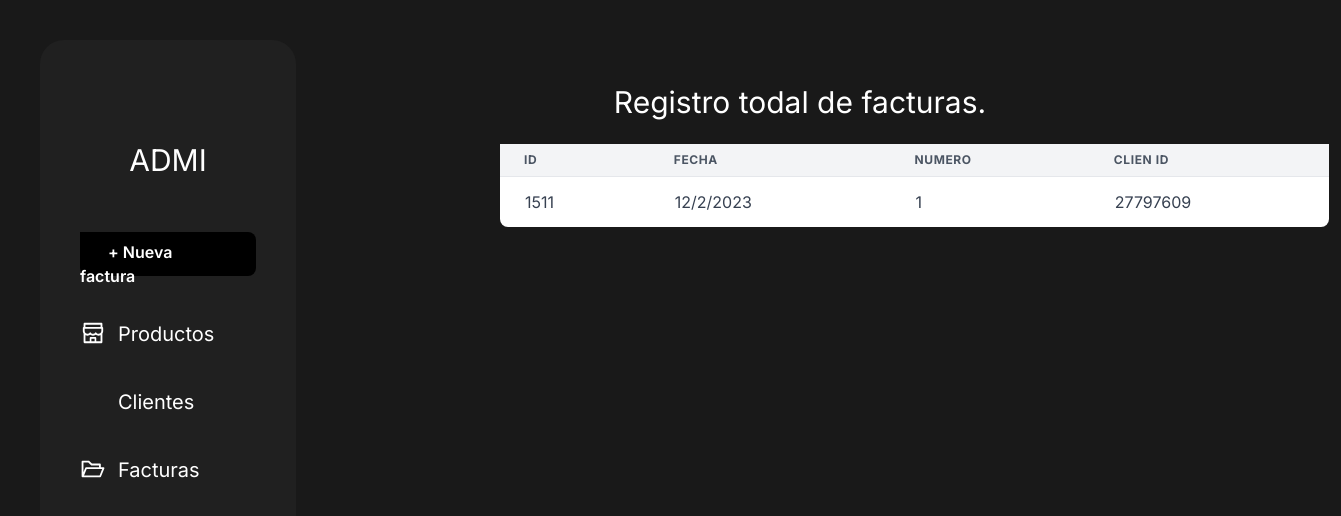
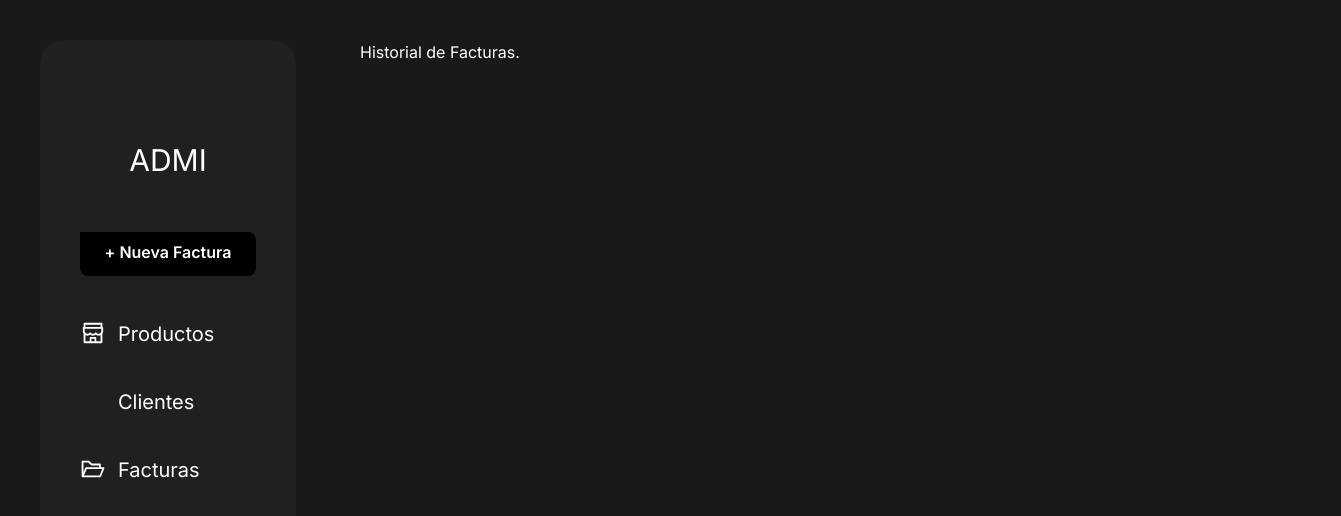
Before and after one commit to Tghoz/Project_Uni, a Next.js app in the folder my_system/: page /facturas in a window 1280 px wide. Shown: the top 516 px of the page, 1341 px wide, since content can reach past the window. Built offline with nearby package versions, Linux system fonts and the light colour scheme; some icons are missing.

Commit message:
lsita de productos y coneccion a una api

```diff
--- a/my_system/src/app/(grup)/crear-factura/page.jsx
+++ b/my_system/src/app/(grup)/crear-factura/page.jsx
@@ -116,7 +116,19 @@ function Facturas() {
         </form>
       </div>
 
-      <div className="py-6 md:py-0 md:px-6"></div>
+      <div className="py-6 md:py-0 md:px-6">
+        <ul>
+          <li>
+            ola
+          </li>
+        </ul>
+
+
+
+
+
+
+      </div>
     </div>
   );
 }
--- a/my_system/src/app/(grup)/facturas/page.jsx
+++ b/my_system/src/app/(grup)/facturas/page.jsx
@@ -1,61 +1,5 @@
 import React from "react";
 
-
 export default function page() {
-  return (
-    <div className="flex  mt-11">
-      <div className="flex w-full  justify-center  ">
-        <h1 className="text-3xl text-center">
-         Registro todal de facturas.
-        </h1>
-      </div>
-
-      <div className=" absolute ml-32  top-36  w-8/12  ">
-        <div className="mx-3 flex ">
-          <table className="border-collapse table-auto w-full   whitespace-no-wrap bg-white table-striped relative  rounded-lg">
-            <thead>
-              <tr className="text-left rounded-lg  ">
-                <th className="bg-gray-100 sticky top-0 border-b border-gray-200 px-6 py-2 text-gray-600 font-bold tracking-wider uppercase text-xs ">
-                  ID
-                </th>
-                <th className="bg-gray-100 sticky top-0 border-b border-gray-200 px-6 py-2 text-gray-600 font-bold tracking-wider uppercase text-xs ">
-                  Fecha
-                </th>
-                <th className="bg-gray-100 sticky top-0 border-b border-gray-200 px-6 py-2 text-gray-600 font-bold tracking-wider uppercase text-xs ">
-                  Numero
-                </th>
-                <th className="bg-gray-100 sticky top-0 border-b border-gray-200 px-6 py-2 text-gray-600 font-bold tracking-wider uppercase text-xs ">
-                  clien id
-                </th>
-              </tr>
-            </thead>
-            <tbody>
-              <tr>
-                <td className="border-dashed border-t border-gray-200 userId">
-                  <span className="text-gray-700 px-6 py-3 flex items-center">
-                    1511
-                  </span>
-                </td>
-                <td className="border-dashed border-t border-gray-200 firstName">
-                  <span className="text-gray-700 px-6 py-3 flex items-center">
-                    12/2/2023
-                  </span>
-                </td>
-                <td className="border-dashed border-t border-gray-200 lastName">
-                  <span className="text-gray-700 px-6 py-3 flex items-center">
-                    1
-                  </span>
-                </td>
-                <td className="border-dashed border-t border-gray-200 emailAddress">
-                  <span className="text-gray-700 px-6 py-3 flex items-center">
-                    27797609
-                  </span>
-                </td>
-              </tr>
-            </tbody>
-          </table>
-        </div>
-      </div>
-    </div>
-  );
+  return <div>Historial de Facturas.</div>;
 }
--- a/my_system/src/app/(grup)/productos/page.jsx
+++ b/my_system/src/app/(grup)/productos/page.jsx
@@ -1,16 +1,20 @@
+import Card from "@/components/Cart";
+import {getGames} from '@/utils/db'
 
 
-import Card from "@/components/Cart";
 
-export default function Page() {
+export default async function Page() {
+
+  const games = await getGames()
+
   return (
-
-      <div className="grid  grid-cols-1 sm:grid-cols-3 p-10 gap-5">
-        <Card />
-        <Card />
-        <Card />
-      </div>
-
+    <div className="grid  grid-cols-1 sm:grid-cols-3 gap-5">
+      {games.length && games.map(game => (
+        <Card
+          game={game}
+        />
+      ))}
+    </div>
   );
 }
 
--- a/my_system/src/app/api/ping/route.js
+++ b/my_system/src/app/api/ping/route.js
@@ -1,6 +1,7 @@
 import { NextResponse } from "next/server";
 
 export function GET() {
+
     return NextResponse.json({
         ms: "hola mundo api en next",
     });
--- a/my_system/src/components/Cart.jsx
+++ b/my_system/src/components/Cart.jsx
@@ -1,8 +1,11 @@
-export default function Card() {
+export default function Card({ game }) {
+  const { title, price, description, category, image, rating } = game;
   return (
     <div className="bg-[#202020] p-10 text-white rounded-3xl ">
-      <h3>Producto ekisde</h3>
-      <p>holas jajas</p>
+      <div className="w-20 h-20">
+        <img className="w-full h-full "   src={image} alt={`imagen de ${title}`} />
+      </div>
+      <h1 className="text-xl text-white font-bold uppercase">{title}</h1>
     </div>
   );
 }
--- a/my_system/src/components/menu.jsx
+++ b/my_system/src/components/menu.jsx
@@ -33,7 +33,7 @@ export default function Menu({ className }) {
           className="fixed mt-48 ml-10  w-44 h-11  bg-black  font-semibold py-2  rounded-br-lg rounded-bl-lg rounded-tr-lg   hover:bg-[#181818]"
           href={"crear-factura"}
         >
-          <span className="p-7">+ Nueva factura</span>
+          <span className="flex justify-center ">+ Nueva Factura</span>
         </Link>
         <ul className="absolute mt-60">
           {link.map(({ name, route, icon }) => (
```
Also changed, not shown: my_system/src/utils/db.js (+7 -0 lines), my_system/src/img/1.jpg (deleted).
